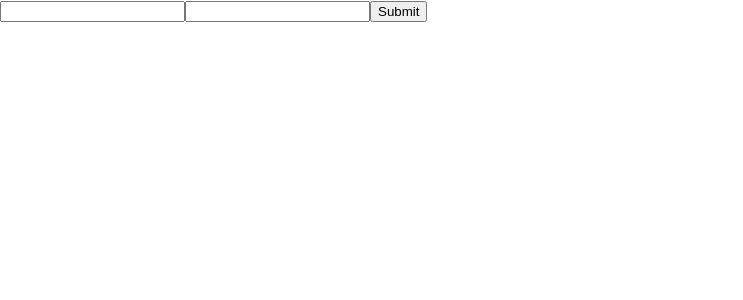
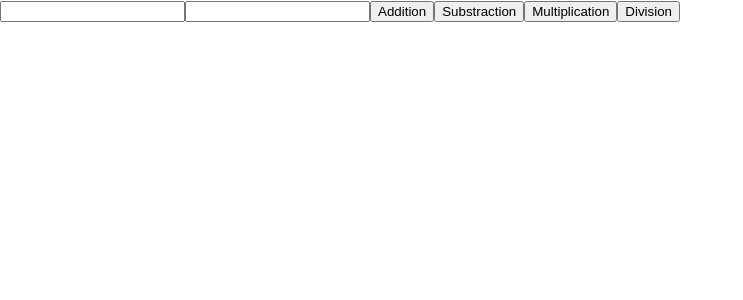
Before and after one commit to Anamika2424/second-project, a React (Create React App) app: page / in a window 1280 px wide. Shown: the top 300 px of the page, without its empty margins (0-743 px from the left). Built offline with nearby package versions, Linux system fonts and the light colour scheme.

Commit message:
calculation operations on four different buttons

```diff
--- a/src/App.js
+++ b/src/App.js
@@ -1,44 +1,93 @@
 import './App.css';
-
-import React, { useState } from 'react'
+import React, { useState } from 'react';
 
 function App() {
-    const [ num1 ,setNum1] =useState();
-    const [num2 ,setNum2] =useState();
-    const [sum ,setSum]=useState();
-    const [substract,setSubstarct] =useState()
-    const [multiply ,setMultiply]=useState();
-    const [division ,setDivision]=useState();
+  const [num1, setNum1] = useState();
+  const [num2, setNum2] = useState();
+  const [additionresult, setAdditionResult] = useState("");
+  const [substractionresult, setSubstractionResult] = useState("");
+  const [multiplicationresult, setMultiplicationResult] = useState("");
+  const [divisionresult, setDivisionResult] = useState("");
 
-    function handleCalculator(){
-      setSum (num1 + num2);
-      setSubstarct (num1 - num2);
-      setMultiply (num1 * num2);
-      setDivision(num1 / num2);
+
+
+
+
+  function handleAddition() {
+    setAdditionResult(num1 + num2)
+    setMultiplicationResult("")
+    setDivisionResult("")
+    setSubstractionResult("")
+  }
+
+  function handleSubstract() {
+    setSubstractionResult(num1 - num2)
+    setAdditionResult("")
+    setMultiplicationResult("")
+    setDivisionResult("")
 
   }
 
-   function handleNum1Change(event){
+  function handleMultiply() {
+    setAdditionResult("")
+    setSubstractionResult("")
+
+    setMultiplicationResult(num1 * num2)
+    setDivisionResult("")
+
+
+  }
+
+  function handleDivision() {
+   setAdditionResult("")
+    setSubstractionResult("")
+    setDivisionResult(num1 / num2);
+    setMultiplicationResult("")
+
+
+  }
+
+  function handleNum1Change(event) {
     setNum1(parseInt(event.target.value));
   }
-    function handleNum2Change(event){
+
+  function handleNum2Change(event) {
     setNum2(parseInt(event.target.value));
   }
 
   return (
+    <div>
+      <input
+        name="number1"
+        value={num1}
+        onChange={handleNum1Change}
+      />
+      <input
+        name="number2"
+        value={num2}
+        onChange={handleNum2Change}
+      />
 
-        <div>
-            <input name="number1" value={num1} onChange={handleNum1Change }  />
-            <input name="number2" value={num2} onChange={handleNum2Change }  />
-            <button onClick={handleCalculator}>Submit</button>
+      <span><button onClick={handleAddition}>Addition</button></span>
+      <span><button onClick={handleSubstract}>Substraction</button></span>
+      <span><button onClick={handleMultiply}>Multiplication</button></span>
+      <span><button onClick={handleDivision}>Division</button></span>
 
 
-            <div>{sum}</div>
-            <div>{substract}</div>
-            <div>{multiply}</div>
-            <div>{division}</div>
+{additionresult !== "" && (
+        <h1>Addition of {num1}+ {num2}: {additionresult}</h1>
+      )}
+      {substractionresult !== "" && (
+        <h1>Subtraction of {num1}- {num2}: {substractionresult}</h1>
+      )}
+      {multiplicationresult !== "" && (
+        <h1>Multiplication of {num1}* {num2}: {multiplicationresult}</h1>
+      )}
+      {divisionresult !== "" && (
+        <h1>Division of {num1}/ {num2}: {divisionresult}</h1>
+      )}
     </div>
-    )
+  );
+}
 
-}
 export default App;
```
Lines whose indentation alone changed are shown as unchanged.
